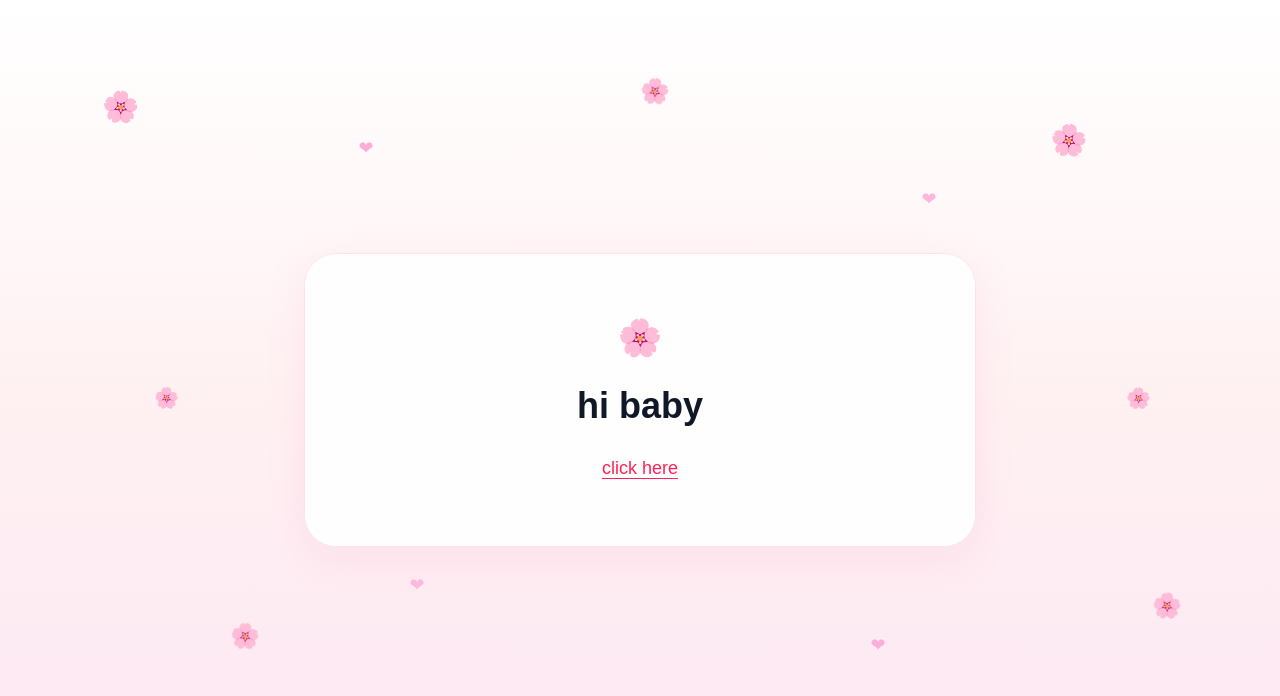
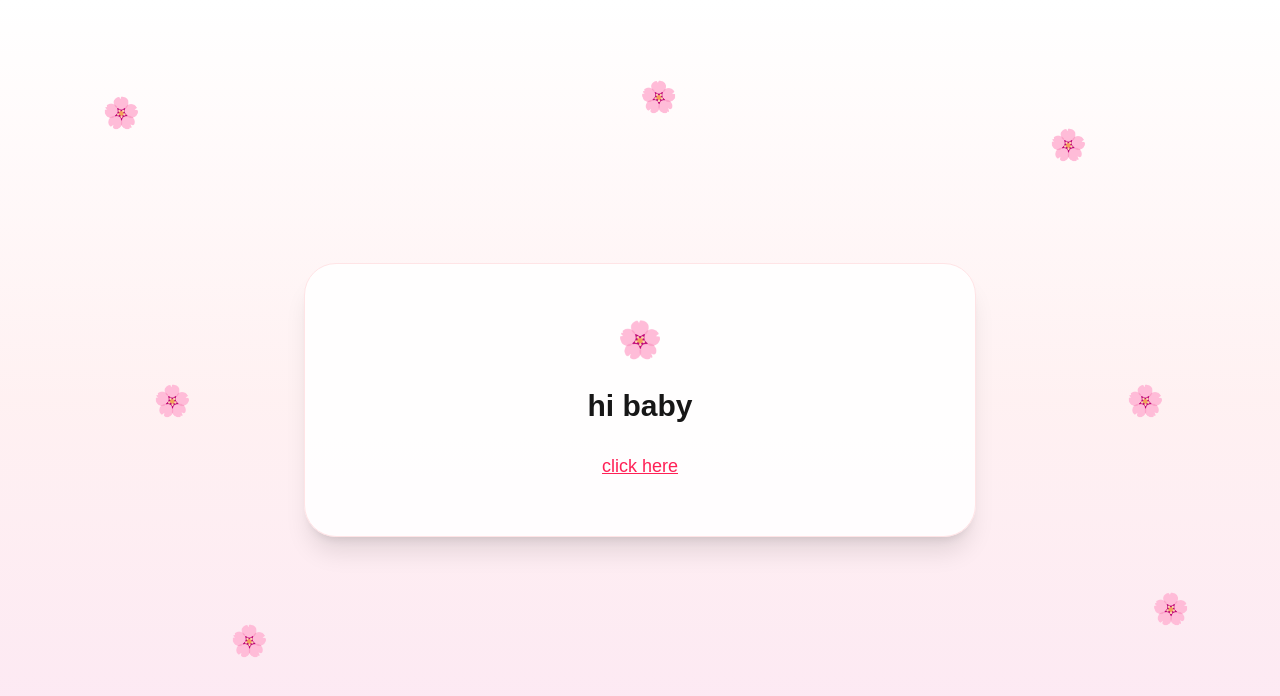
Before and after one commit to exlmao1234/date-site, a Next.js app: page / in a window 1280 px wide. Shown: the top 696 px of the page. Built offline with nearby package versions, Linux system fonts and the light colour scheme.

Commit message:
Update page.tsx

```diff
--- a/app/page.tsx
+++ b/app/page.tsx
@@ -5,45 +5,26 @@ import { motion } from "framer-motion";
 
 function FloatingDecor() {
   const flowers = [
-    { left: "8%", top: "12%", size: "text-3xl", delay: 0 },
-    { left: "18%", top: "78%", size: "text-2xl", delay: 0.8 },
-    { left: "82%", top: "16%", size: "text-3xl", delay: 0.4 },
-    { left: "90%", top: "74%", size: "text-2xl", delay: 1.1 },
-    { left: "50%", top: "10%", size: "text-2xl", delay: 0.6 },
-    { left: "12%", top: "48%", size: "text-xl", delay: 1.4 },
-    { left: "88%", top: "48%", size: "text-xl", delay: 1.7 },
-  ];
-
-  const hearts = [
-    { left: "28%", top: "18%", delay: 0.2 },
-    { left: "72%", top: "24%", delay: 0.9 },
-    { left: "32%", top: "72%", delay: 1.2 },
-    { left: "68%", top: "80%", delay: 0.5 },
+    { left: "8%", top: "12%" },
+    { left: "18%", top: "78%" },
+    { left: "82%", top: "16%" },
+    { left: "90%", top: "74%" },
+    { left: "50%", top: "10%" },
+    { left: "12%", top: "48%" },
+    { left: "88%", top: "48%" },
   ];
 
   return (
     <div className="absolute inset-0 pointer-events-none overflow-hidden">
       {flowers.map((item, i) => (
         <motion.div
-          key={`flower-${i}`}
-          className={`absolute ${item.size}`}
+          key={i}
+          className="absolute text-3xl"
           style={{ left: item.left, top: item.top }}
-          animate={{ y: [0, -8, 0], rotate: [0, 4, -4, 0] }}
-          transition={{ duration: 4, repeat: Infinity, delay: item.delay }}
+          animate={{ y: [0, -10, 0] }}
+          transition={{ duration: 4, repeat: Infinity }}
         >
           🌸
-        </motion.div>
-      ))}
-
-      {hearts.map((item, i) => (
-        <motion.div
-          key={`heart-${i}`}
-          className="absolute text-pink-300 text-lg"
-          style={{ left: item.left, top: item.top }}
-          animate={{ y: [0, -10, 0], opacity: [0.45, 0.9, 0.45] }}
-          transition={{ duration: 3.6, repeat: Infinity, delay: item.delay }}
-        >
-          ❤
         </motion.div>
       ))}
     </div>
@@ -51,146 +32,172 @@ function FloatingDecor() {
 }
 
 function ConfettiBurst() {
-  const pieces = Array.from({ length: 20 }, (_, i) => ({
-    left: 8 + i * 4.2,
-    delay: i * 0.04,
-    emoji: i % 3 === 0 ? "❤" : i % 3 === 1 ? "✿" : "✨",
-  }));
+  const pieces = Array.from({ length: 20 });
 
   return (
     <div className="absolute inset-0 pointer-events-none overflow-hidden">
-      {pieces.map((piece, i) => (
+      {pieces.map((_, i) => (
         <motion.div
           key={i}
-          className="absolute text-xl md:text-2xl"
-          style={{ left: `${piece.left}%`, top: "8%" }}
-          initial={{ y: -20, opacity: 0, rotate: 0 }}
-          animate={{ y: [0, 180, 320], opacity: [0, 1, 1, 0], rotate: [0, 30, -30, 0] }}
-          transition={{ duration: 2.8, delay: piece.delay, ease: "easeOut" }}
+          className="absolute text-2xl"
+          style={{ left: `${Math.random() * 100}%`, top: "0%" }}
+          initial={{ y: -20, opacity: 0 }}
+          animate={{ y: 300, opacity: [0, 1, 0] }}
+          transition={{ duration: 2, delay: i * 0.05 }}
         >
-          {piece.emoji}
+          💗
         </motion.div>
       ))}
     </div>
   );
 }
 
-export default function Page() {
+export default function CuteDateInviteWebsite() {
+  const [loading, setLoading] = React.useState(true);
   const [step, setStep] = React.useState(0);
   const [noClicks, setNoClicks] = React.useState(0);
   const [accepted, setAccepted] = React.useState(false);
+  const [noPosition, setNoPosition] = React.useState({ x: 0, y: 0 });
+
+  React.useEffect(() => {
+    const timer = setTimeout(() => {
+      setLoading(false);
+    }, 2000);
+
+    return () => clearTimeout(timer);
+  }, []);
 
   const nextStep = () => setStep((s) => s + 1);
 
   const handleNo = () => {
-    setNoClicks((n) => Math.min(n + 1, 6));
+    setNoClicks((n) => n + 1);
+
+    setNoPosition({
+      x: Math.random() * 200 - 100,
+      y: Math.random() * 200 - 100,
+    });
   };
 
-  const yesScale = 1 + noClicks * 0.08;
-  const noScale = Math.max(1 - noClicks * 0.12, 0.45);
+  const yesScale = 1 + noClicks * 0.1;
+  const noScale = Math.max(1 - noClicks * 0.15, 0.4);
+
+  if (loading) {
+    return (
+      <div className="min-h-screen flex items-center justify-center bg-pink-50">
+        <div className="text-center">
+          <div className="text-4xl mb-4">💗</div>
+          <p className="text-xl font-semibold text-pink-600">
+            for Mamiringui only...
+          </p>
+        </div>
+      </div>
+    );
+  }
 
   return (
     <div className="min-h-screen bg-gradient-to-b from-white via-rose-50 to-pink-100 flex items-center justify-center px-6 py-10 relative overflow-hidden">
       <FloatingDecor />
 
-      <motion.div
-        initial={{ opacity: 0, y: 12 }}
-        animate={{ opacity: 1, y: 0 }}
-        transition={{ duration: 0.45 }}
-        className="relative w-full max-w-2xl"
-      >
-        <div className="rounded-[2rem] border border-rose-100 bg-white/90 backdrop-blur-sm shadow-[0_10px_40px_rgba(244,114,182,0.12)] px-8 py-14 md:px-14 md:py-16 text-center">
+      <div className="relative w-full max-w-2xl">
+        <div className="rounded-[2rem] border border-rose-100 bg-white/90 shadow-xl px-8 py-14 text-center">
+
           {!accepted ? (
             <>
               {step === 0 && (
-                <motion.div
-                  key="step-0"
-                  initial={{ opacity: 0, y: 10 }}
-                  animate={{ opacity: 1, y: 0 }}
-                  className="space-y-7"
-                >
+                <div className="space-y-7">
                   <div className="text-4xl">🌸</div>
-                  <h1 className="text-3xl md:text-4xl font-semibold text-gray-900">hi baby</h1>
+                  <h1 className="text-3xl font-semibold">hi baby</h1>
+
                   <button
                     onClick={nextStep}
-                    className="text-base md:text-lg underline underline-offset-4 text-rose-500 hover:text-rose-600 transition-colors"
+                    className="text-lg underline text-rose-500"
                   >
                     click here
                   </button>
-                </motion.div>
+                </div>
               )}
 
               {step === 1 && (
-                <motion.div
-                  key="step-1"
-                  initial={{ opacity: 0, y: 10 }}
-                  animate={{ opacity: 1, y: 0 }}
-                  className="space-y-7"
-                >
+                <div className="space-y-7">
                   <div className="text-4xl">💌</div>
-                  <h1 className="text-3xl md:text-4xl font-semibold text-gray-900">
+
+                  <h1 className="text-3xl font-semibold">
                     i wanna ask you something
                   </h1>
+
                   <button
                     onClick={nextStep}
-                    className="text-base md:text-lg underline underline-offset-4 text-rose-500 hover:text-rose-600 transition-colors"
+                    className="text-lg underline text-rose-500"
                   >
                     click here
                   </button>
-                </motion.div>
+                </div>
               )}
 
               {step >= 2 && (
-                <motion.div
-                  key="step-2"
-                  initial={{ opacity: 0, y: 10 }}
-                  animate={{ opacity: 1, y: 0 }}
-                  className="space-y-8"
-                >
+                <div className="space-y-8">
                   <div className="text-4xl">♡</div>
-                  <h1 className="text-3xl md:text-4xl font-semibold text-gray-900 leading-tight">
+
+                  <h1 className="text-3xl font-semibold">
                     would you like to go on a date with me?
                   </h1>
 
-                  <div className="flex items-center justify-center gap-4 pt-2 flex-wrap">
-                    <button
+                  <div className="flex justify-center gap-6 pt-2">
+
+                    <motion.button
                       onClick={() => setAccepted(true)}
-                      className="border border-rose-200 bg-rose-400 text-white px-7 py-3 rounded-full shadow-sm transition-all duration-200 hover:bg-rose-500"
-                      style={{ transform: `scale(${yesScale})` }}
+                      style={{ scale: yesScale }}
+                      className="bg-rose-400 text-white px-7 py-3 rounded-full"
                     >
                       yes
-                    </button>
+                    </motion.button>
 
-                    <button
+                    <motion.button
                       onClick={handleNo}
-                      className="border border-gray-200 bg-white text-gray-700 px-7 py-3 rounded-full transition-all duration-200"
-                      style={{ transform: `scale(${noScale})` }}
+                      animate={{
+                        x: noPosition.x,
+                        y: noPosition.y,
+                        scale: noScale,
+                      }}
+                      transition={{ type: "spring", stiffness: 300 }}
+                      className="bg-white border px-7 py-3 rounded-full"
                     >
                       no
-                    </button>
+                    </motion.button>
+
                   </div>
-                </motion.div>
+                </div>
               )}
             </>
           ) : (
-            <motion.div
-              key="accepted"
-              initial={{ opacity: 0, scale: 0.96 }}
-              animate={{ opacity: 1, scale: 1 }}
-              className="space-y-6 relative"
-            >
+            <div className="space-y-6 relative">
+
               <ConfettiBurst />
+
               <div className="text-5xl">🌷💗✨</div>
-              <h1 className="text-3xl md:text-4xl font-semibold text-gray-900 leading-tight">
+
+              <h1 className="text-3xl font-semibold">
                 i want you to go out with me friday 5pm
                 <br />
                 you and me and some sushi yuju
               </h1>
-              <p className="text-rose-500 text-lg">see you friday pretty girl ♡</p>
-            </motion.div>
+
+              <p className="text-rose-500 text-lg">
+                see you friday pretty girl ♡
+              </p>
+
+              <div className="flex justify-start mt-6">
+                <div className="bg-white border border-rose-200 px-4 py-3 rounded-xl shadow text-left">
+                  <p className="text-lg font-semibold">💗 de: Papiringui</p>
+                  <p className="text-lg font-semibold">💗 para: Mamiringui</p>
+                </div>
+              </div>
+
+            </div>
           )}
+
         </div>
-      </motion.div>
+      </div>
     </div>
   );
 }
```
